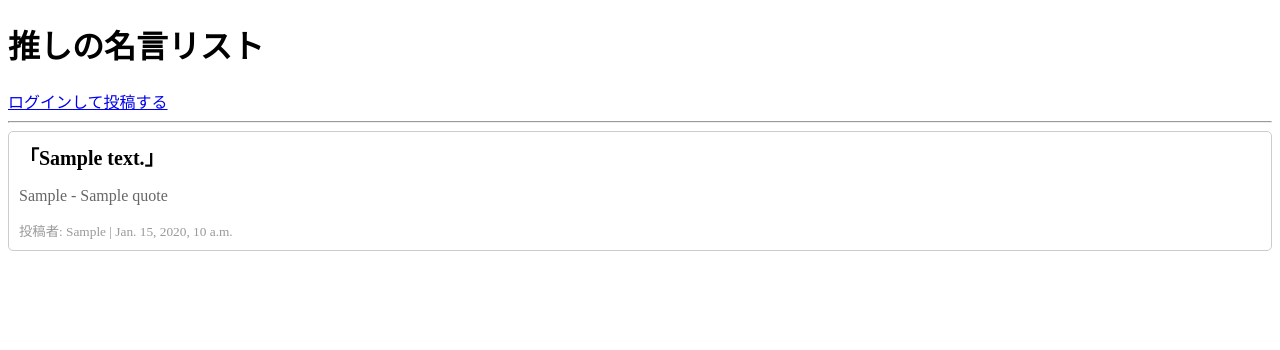
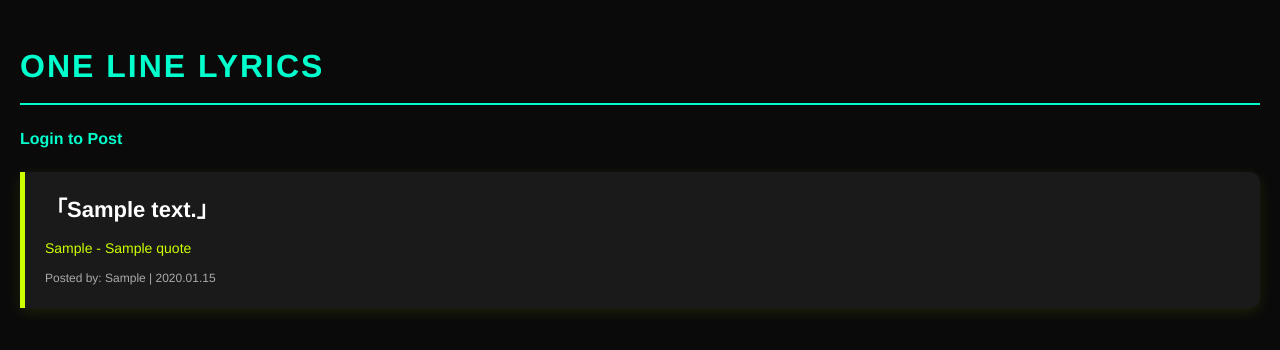
Before and after one commit to DAYAN0707/one-line-lyrics, a Django app: page / in a window 1280 px wide. Shown: the top 350 px of the page. Run offline with Django 5.2, Linux system fonts and the light colour scheme; tables that the repository leaves empty hold one stand-in row (values such as "Sample post").

Commit message:
update: デザインをUVERworld風のダークモードに変更

```diff
--- a/oshi_quotes/templates/oshi_quotes/quote_list.html
+++ b/oshi_quotes/templates/oshi_quotes/quote_list.html
@@ -1,32 +1,99 @@
 <!DOCTYPE html>
-<html>
+<html lang="ja">
 <head>
-    <title>One Line Lyrics</title>
+    <meta charset="UTF-8">
+    <title>One Line Lyrics - UVERworld Style</title>
+    <style>
+        /* 全体の背景と文字色 */
+        body {
+            background-color: #0a0a0a; /* 真っ黒すぎない高級感のある黒 */
+            color: #ffffff;
+            font-family: 'Helvetica Neue', Arial, sans-serif;
+            line-height: 1.6;
+            margin: 0;
+            padding: 20px;
+        }
+
+        h1 {
+            color: #00ffcc; /* UVERっぽいエメラルドグリーン */
+            border-bottom: 2px solid #00ffcc;
+            padding-bottom: 10px;
+            text-transform: uppercase;
+            letter-spacing: 2px;
+        }
+
+        /* リンクとボタン */
+        a { color: #00ffcc; text-decoration: none; font-weight: bold; }
+        a:hover { text-decoration: underline; }
+
+        button {
+            background: transparent;
+            border: 1px solid #00ffcc;
+            color: #00ffcc;
+            padding: 5px 10px;
+            cursor: pointer;
+            border-radius: 3px;
+        }
+
+        button:hover {
+            background: #00ffcc;
+            color: #000;
+        }
+
+        /* 投稿カードのデザイン */
+        .quote-card {
+            background: #1a1a1a; /* カードの背景 */
+            border-left: 5px solid #ccff00; /* 左側のアクセント線 */
+            margin: 20px 0;
+            padding: 20px;
+            border-radius: 0 10px 10px 0;
+            box-shadow: 0 4px 15px rgba(204, 255, 0, 0.1); /* ほのかな光 */
+        }
+
+        .phrase {
+            font-size: 22px;
+            font-weight: bold;
+            margin-bottom: 10px;
+            display: block;
+        }
+
+        .info {
+            color: #ccff00;
+            font-size: 14px;
+        }
+
+        .author-tag {
+            color: #aaaaaa;
+            font-size: 12px;
+            margin-top: 10px;
+            display: block;
+        }
+    </style>
 </head>
 <body>
-    <h1>推しの名言リスト</h1>
+    <h1>One Line Lyrics</h1>
 
-    {% if user.is_authenticated %}
-        <p>こんにちは、{{ user.username }}さん！</p>
-        <a href="{% url 'quote_add' %}">[＋新しいフレーズを追加]</a> |
-        <form action="{% url 'logout' %}" method="post" style="display: inline;">
-            {% csrf_token %}
-            <button type="submit">ログアウト</button>
-        </form>
-    {% else %}
-        <a href="{% url 'login' %}">ログインして投稿する</a>
-    {% endif %}
-
-    <hr>
+    <div style="margin-bottom: 20px;">
+        {% if user.is_authenticated %}
+            <span>Welcome, <strong>{{ user.first_name|default:user.username }}</strong></span>
+            | <a href="{% url 'quote_add' %}">[+ Add Phrase]</a>
+            | <form action="{% url 'logout' %}" method="post" style="display: inline;">
+                {% csrf_token %}
+                <button type="submit">Logout</button>
+            </form>
+        {% else %}
+            <a href="{% url 'login' %}">Login to Post</a>
+        {% endif %}
+    </div>
 
     {% for quote in quotes %}
-        <div style="border: 1px solid #ccc; margin-bottom: 10px; padding: 10px; border-radius: 5px;">
-            <p style="font-size: 20px; font-weight: bold; margin: 0;">「{{ quote.text }}」</p>
-            <p style="color: #666;">{{ quote.artist }} - {{ quote.song_title }}</p>
-            <small style="color: #999;">投稿者: {{ quote.author.first_name|default:quote.author.username }} | {{ quote.created_at }}</small>
+        <div class="quote-card">
+            <span class="phrase">「{{ quote.text }}」</span>
+            <div class="info">{{ quote.artist }} - {{ quote.song_title }}</div>
+            <span class="author-tag">Posted by: {{ quote.author.first_name|default:quote.author.username }} | {{ quote.created_at|date:"Y.m.d" }}</span>
         </div>
     {% empty %}
-        <p>まだ名言がありません。上のリンクから追加してみてね！</p>
+        <p>No messages yet. Add your first lyric!</p>
     {% endfor %}
 </body>
 </html>
```
